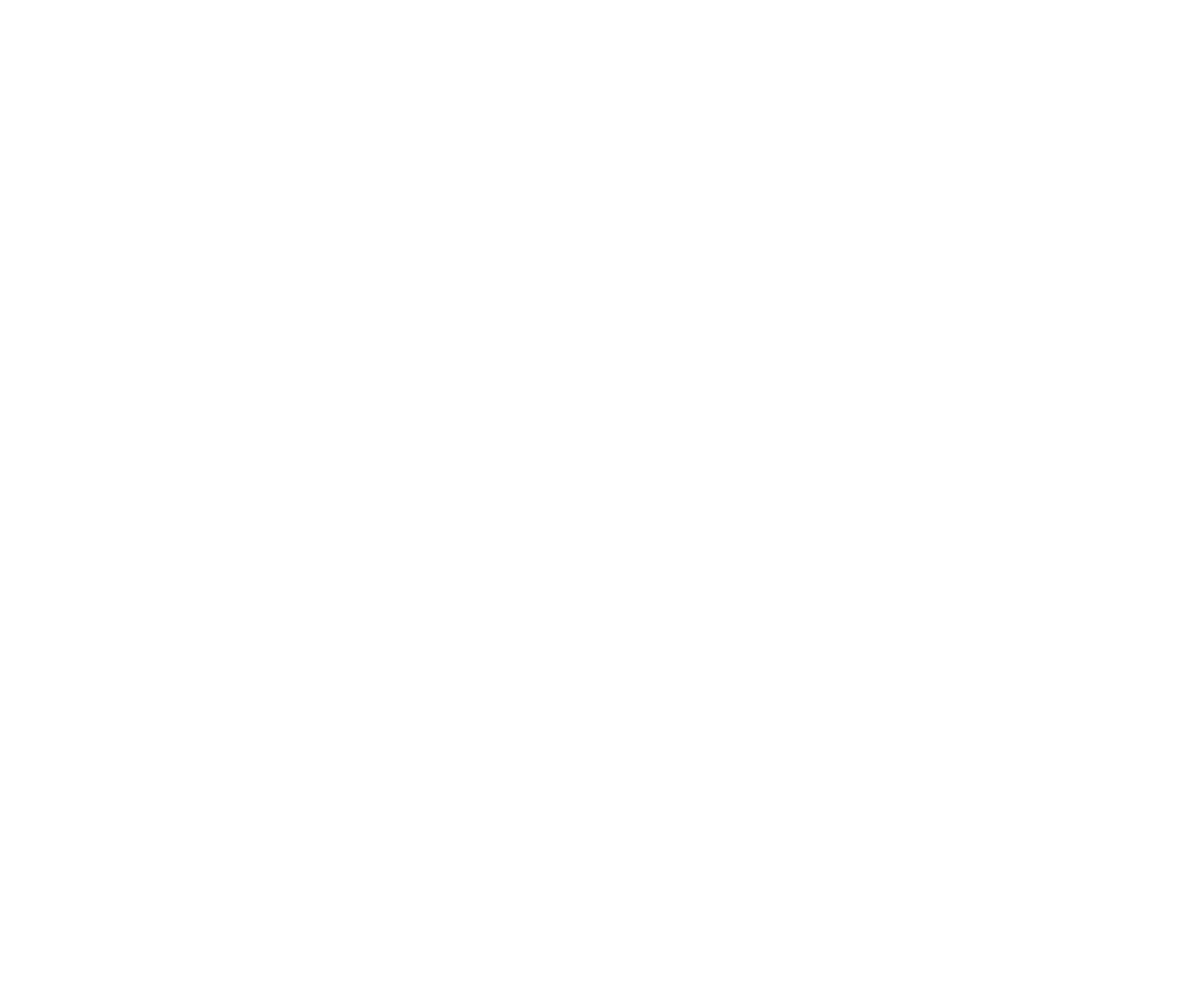
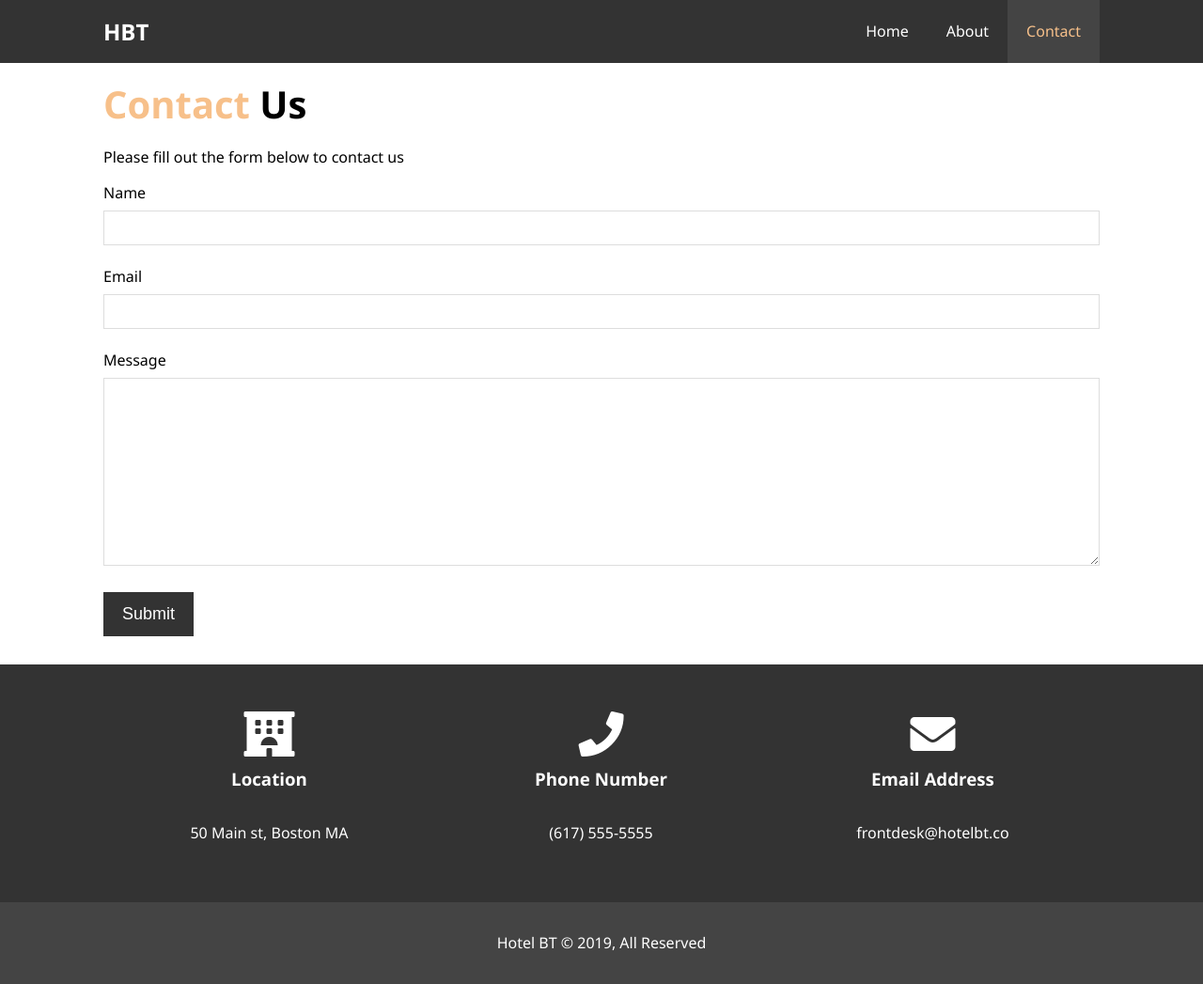
Before and after one commit to Belchenkov/hotel-website, a plain HTML site: page contact.html in a window 1280 px wide. Shown: the whole page at 94% size. Before the commit the page ends 800 px from the top, so only its background shows below. Drawn offline with Linux system fonts and the light colour scheme.

Commit message:
Contact Page

```diff
--- a/contact.html
+++ b/contact.html
@@ -1,10 +1,76 @@
-<!DOCTYPE html>
+<!doctype html>
 <html lang="en">
 <head>
     <meta charset="UTF-8">
-    <title>Contacts</title>
+    <meta name="viewport"
+          content="width=device-width, user-scalable=no, initial-scale=1.0, maximum-scale=1.0, minimum-scale=1.0">
+    <meta http-equiv="X-UA-Compatible" content="ie=edge">
+    <meta name="description" content="Welcome to the most extraordinary hotel in Boston Massachusetts">
+    <meta name="keywords" content="hotel, boston hotel, new england hotel">
+    <link rel="stylesheet" href="https://use.fontawesome.com/releases/v5.6.3/css/all.css" integrity="sha384-UHRtZLI+pbxtHCWp1t77Bi1L4ZtiqrqD80Kn4Z8NTSRyMA2Fd33n5dQ8lWUE00s/" crossorigin="anonymous">
+    <link rel="stylesheet" href="./css/style.css">
+    <title>Hotel BT | Contacts</title>
 </head>
 <body>
+<header>
+    <nav id="navbar">
+        <div class="container">
+            <h1 class="logo">
+                <a href="index.html">HBT</a>
+            </h1>
+            <ul>
+                <li><a href="index.html">Home</a></li>
+                <li><a href="about.html">About</a></li>
+                <li><a class="current" href="contact.html">Contact</a></li>
+            </ul>
+        </div>
+    </nav>
+</header>
 
+<section id="contact-form" class="py-3">
+    <div class="container">
+        <h1 class="l-heading"><span class="text-primary">Contact</span> Us</h1>
+        <p>Please fill out the form below to contact us</p>
+        <form action="process.php">
+            <div class="form-group">
+                <label for="name">Name</label>
+                <input type="text" name="name" id="name">
+            </div>
+            <div class="form-group">
+                <label for="email">Email</label>
+                <input type="email" name="email" id="email">
+            </div>
+            <div class="form-group">
+                <label for="message">Message</label>
+                <textarea name="message" id="message"></textarea>
+            </div>
+            <button type="submit" class="btn">Submit</button>
+        </form>
+    </div>
+</section>
+
+<section id="contact-info" class="bg-dark">
+    <div class="container">
+        <div class="box">
+            <i class="fas fa-hotel fa-3x"></i>
+            <h3>Location</h3>
+            <p>50 Main st, Boston MA</p>
+        </div>
+        <div class="box">
+            <i class="fas fa-phone fa-3x"></i>
+            <h3>Phone Number</h3>
+            <p>(617) 555-5555</p>
+        </div>
+        <div class="box">
+            <i class="fas fa-envelope fa-3x"></i>
+            <h3>Email Address</h3>
+            <p>frontdesk@hotelbt.co</p>
+        </div>
+    </div>
+</section>
+
+<footer id="main-footer">
+    <p>Hotel BT &copy; 2019, All Reserved</p>
+</footer>
 </body>
 </html>
--- a/css/style.css
+++ b/css/style.css
@@ -236,6 +236,33 @@ p {
     border-radius: 50%;
 }
 
+/* Contact Form */
+#contact-form .form-group {
+    margin-bottom: 20px;
+}
+
+#contact-form label {
+    display: block;
+    margin-bottom: 5px;
+}
+
+#contact-form input,
+#contact-form textarea {
+    width: 100%;
+    padding: 10px;
+    border: 1px #ddd solid;
+}
+
+#contact-form textarea {
+    height: 200px;
+}
+
+#contact-form input:focus,
+#contact-form textarea:focus {
+    outline: none;
+    border-color: #f7c08a;
+}
+
 /* Footer */
 #main-footer {
     text-align: center;
```
